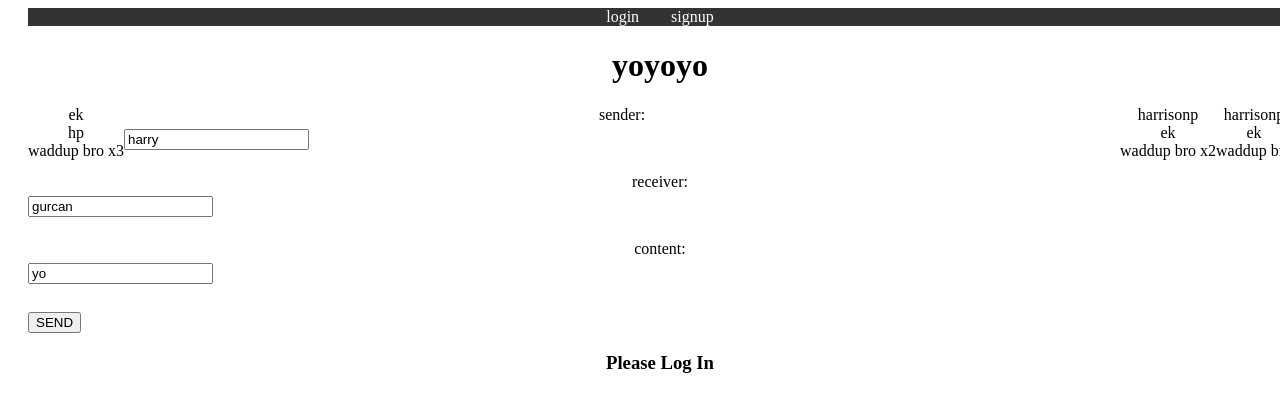
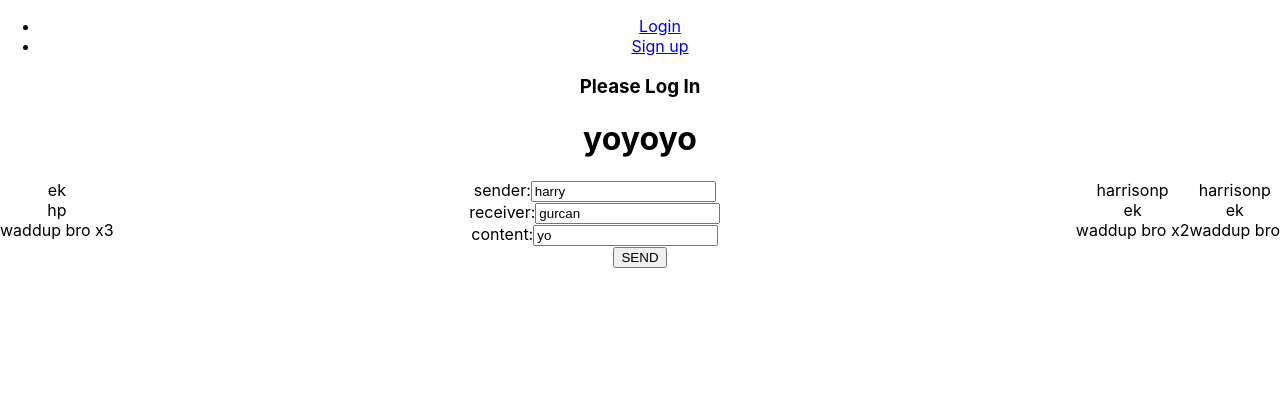
Before and after one commit to HarryPretel/studdy_buddy, a React (Create React App) app in the folder frontend/: page / in a window 1280 px wide. Shown: the top 412 px of the page. Built offline with nearby package versions, Linux system fonts and the light colour scheme.

Commit message:
login/signup

```diff
--- a/frontend/package.json
+++ b/frontend/package.json
@@ -3,14 +3,15 @@
   "version": "0.1.0",
   "private": true,
   "dependencies": {
-    "@testing-library/jest-dom": "^5.11.5",
+    "@material-ui/core": "^4.11.0",
+    "@material-ui/icons": "^4.9.1",
+    "@testing-library/jest-dom": "^5.11.4",
     "@testing-library/react": "^11.1.0",
     "@testing-library/user-event": "^12.1.10",
     "bootstrap": "^4.5.3",
     "mdbreact": "^4.27.0",
     "react": "^17.0.1",
     "react-dom": "^17.0.1",
-    "react-router-dom": "^5.2.0",
     "react-scripts": "4.0.0",
     "web-vitals": "^0.2.4"
   },
--- a/frontend/src/App.css
+++ b/frontend/src/App.css
@@ -1,7 +1,5 @@
 .App {
   text-align: center;
-  margin-left: 20px;
-
 }
 
 .App-logo {
--- a/frontend/src/App.js
+++ b/frontend/src/App.js
@@ -2,10 +2,9 @@
 import Nav from './components/Nav';
 import LoginForm from './components/LoginForm';
 import SignupForm from './components/SignupForm';
-import './App.css';
-
 import MessageForm from './components/MessageForm';
 
+import './App.css';
 
 class App extends Component {
   constructor(props) {
@@ -117,6 +116,7 @@
       default:
         form = null;
     }
+
     let messaging = this.state.messaging ? <MessageForm /> : null
 
     return (
@@ -126,14 +126,16 @@
           display_form={this.display_form}
           handle_logout={this.handle_logout}
          />
-        {form}
-        {messaging}
+
          <h3>
            {this.state.logged_in
              ? `Hello, ${this.state.username}`
              : 'Please Log In'}
          </h3>
+         {form}
+         {messaging}
       </div>
+
     );
   }
 }
--- a/frontend/src/components/LoginForm.js
+++ b/frontend/src/components/LoginForm.js
@@ -1,8 +1,52 @@
 import React from 'react';
 import PropTypes from 'prop-types';
-import { MDBContainer, MDBRow, MDBCol, MDBInput, MDBBtn } from 'mdbreact';
+import Avatar from '@material-ui/core/Avatar';
+import Button from '@material-ui/core/Button';
+import CssBaseline from '@material-ui/core/CssBaseline';
+import TextField from '@material-ui/core/TextField';
+import Link from '@material-ui/core/Link';
+import Grid from '@material-ui/core/Grid';
+import Box from '@material-ui/core/Box';
+import LockOutlinedIcon from '@material-ui/icons/LockOutlined';
+import Typography from '@material-ui/core/Typography';
+import { withStyles } from '@material-ui/core/styles';
+import Container from '@material-ui/core/Container';
 
-class LoginForm extends React.Component {
+
+function Copyright() {
+  return (
+    <Typography variant="body2" color="textSecondary" align="center">
+      {'Copyright © '}
+      <Link color="inherit" href="https://material-ui.com/">
+        Study Buddy
+      </Link>{' '}
+      {new Date().getFullYear()}
+      {'.'}
+    </Typography>
+  );
+}
+
+const useStyles = theme => ({
+  paper: {
+    marginTop: theme.spacing(8),
+    display: 'flex',
+    flexDirection: 'column',
+    alignItems: 'center',
+  },
+  avatar: {
+    margin: theme.spacing(1),
+    backgroundColor: theme.palette.secondary.main,
+  },
+  form: {
+    width: '100%', // Fix IE 11 issue.
+    marginTop: theme.spacing(3),
+  },
+  submit: {
+    margin: theme.spacing(3, 0, 2),
+  },
+});
+
+class LoginForm extends React.Component{
   state = {
     username: '',
     password: ''
@@ -18,26 +62,73 @@
     });
   };
 
-  render() {
+
+
+  render(){
+    const classes = withStyles(useStyles);
     return (
-      <form onSubmit={e => this.props.handle_login(e, this.state)}>
-        <h4>Log In</h4>
-        <label htmlFor="username">Username</label>
-        <input
-          type="text"
+      <Container component="main" maxWidth="xs">
+        <CssBaseline />
+        <div className={classes.paper}>
+          <Avatar className={classes.avatar}>
+            <LockOutlinedIcon />
+          </Avatar>
+          <Typography component="h1" variant="h5">
+            Sign in
+          </Typography>
+          <form className={classes.form} noValidate>
+            <TextField
+              variant="outlined"
+              margin="normal"
+              required
+              fullWidth
+              id="username"
+              label="Username"
               name="username"
               value={this.state.username}
               onChange={this.handle_change}
+              autoFocus
             />
-        <label htmlFor="password">Password</label>
-        <input
+            <TextField
+              variant="outlined"
+              margin="normal"
+              required
+              fullWidth
+              name="password"
+              label="Password"
               type="password"
-          name="password"
+              id="password"
               value={this.state.password}
               onChange={this.handle_change}
+              autoComplete="current-password"
             />
-        <input type="submit" />
+            <Button
+              type="submit"
+              fullWidth
+              variant="contained"
+              color="primary"
+              className={classes.submit}
+            >
+              Sign In
+            </Button>
+            <Grid container>
+              <Grid item xs>
+                <Link href="#" variant="body2">
+                  Forgot password?
+                </Link>
+              </Grid>
+              {/* <Grid item>
+                <Link href="#" variant="body2" onClick={e => this.props.handle_signup}>
+                  {"Don't have an account? Sign Up"}
+                </Link>
+              </Grid> */}
+            </Grid>
           </form>
+        </div>
+        <Box mt={8}>
+          <Copyright />
+        </Box>
+      </Container>
     );
   }
 }
--- a/frontend/src/components/Nav.js
+++ b/frontend/src/components/Nav.js
@@ -1,13 +1,33 @@
 import React from 'react';
 import PropTypes from 'prop-types';
-import styles from '../App.css';
 
 function Nav(props) {
   const logged_out_nav = (
-    <ul>
-      <li onClick={() => props.display_form('login')}>login</li>
-      <li onClick={() => props.display_form('signup')}>signup</li>
-    </ul>
+    // <ul>
+    //   <li onClick={() => props.display_form('login')}>login</li>
+    //   <li onClick={() => props.display_form('signup')}>signup</li>
+    // </ul>
+    <nav id="menu" className="navbar navbar-default navbar-fixed-top">
+    <div className="container">
+      <div
+        className="collapse navbar-collapse"
+        id="bs-example-navbar-collapse-1"
+      >
+        <ul className="nav navbar-nav navbar-right">
+          <li onClick={() => props.display_form('login')}>
+            <a href="#features" className="page-scroll">
+              Login
+            </a>
+          </li>
+          <li onClick={() => props.display_form('signup')}>
+            <a href="#features" className="page-scroll">
+              Sign up
+            </a>
+          </li>
+        </ul>
+      </div>
+    </div>
+    </nav>
   );
 
   const logged_in_nav = (
--- a/frontend/src/components/SignupForm.js
+++ b/frontend/src/components/SignupForm.js
@@ -1,5 +1,51 @@
 import React from 'react';
 import PropTypes from 'prop-types';
+import Avatar from '@material-ui/core/Avatar';
+import Button from '@material-ui/core/Button';
+import CssBaseline from '@material-ui/core/CssBaseline';
+import TextField from '@material-ui/core/TextField';
+import FormControlLabel from '@material-ui/core/FormControlLabel';
+import Checkbox from '@material-ui/core/Checkbox';
+import Link from '@material-ui/core/Link';
+import Grid from '@material-ui/core/Grid';
+import Box from '@material-ui/core/Box';
+import LockOutlinedIcon from '@material-ui/icons/LockOutlined';
+import Typography from '@material-ui/core/Typography';
+import { withStyles } from '@material-ui/core/styles';
+import Container from '@material-ui/core/Container';
+
+function Copyright() {
+  return (
+    <Typography variant="body2" color="textSecondary" align="center">
+      {'Copyright © '}
+      <Link color="inherit" href="https://material-ui.com/">
+        Study Buddy
+      </Link>{' '}
+      {new Date().getFullYear()}
+      {'.'}
+    </Typography>
+  );
+}
+
+const useStyles = theme => ({
+  paper: {
+    marginTop: theme.spacing(8),
+    display: 'flex',
+    flexDirection: 'column',
+    alignItems: 'center',
+  },
+  avatar: {
+    margin: theme.spacing(1),
+    backgroundColor: theme.palette.secondary.main,
+  },
+  form: {
+    width: '100%', // Fix IE 11 issue.
+    marginTop: theme.spacing(3),
+  },
+  submit: {
+    margin: theme.spacing(3, 0, 2),
+  },
+});
 
 class SignupForm extends React.Component {
   state = {
@@ -17,26 +63,105 @@
     });
   };
 
+
   render() {
+    const classes = withStyles(useStyles);
     return (
-      <form onSubmit={e => this.props.handle_signup(e, this.state)}>
-        <h4>Sign Up</h4>
-        <label htmlFor="username">Username</label>
-        <input
-          type="text"
+      <Container component="main" maxWidth="xs">
+        <CssBaseline />
+        <div className={classes.paper}>
+          <Avatar className={classes.avatar}>
+            <LockOutlinedIcon />
+          </Avatar>
+          <Typography component="h1" variant="h5">
+            Sign up
+          </Typography>
+          <form className={classes.form} noValidate>
+            <Grid container spacing={2}>
+              <Grid item xs={12} sm={6}>
+                <TextField
+                  autoComplete="fname"
+                  name="firstName"
+                  variant="outlined"
+                  required
+                  fullWidth
+                  id="firstName"
+                  label="First Name"
+                  autoFocus
+                />
+              </Grid>
+              <Grid item xs={12} sm={6}>
+                <TextField
+                  variant="outlined"
+                  required
+                  fullWidth
+                  id="lastName"
+                  label="Last Name"
+                  name="lastName"
+                  autoComplete="lname"
+                />
+              </Grid>
+              {/* <Grid item xs={12}>
+                <TextField
+                  variant="outlined"
+                  required
+                  fullWidth
+                  id="email"
+                  label="Email Address"
+                  name="email"
+                  autoComplete="email"
+                />
+              </Grid> */}
+              <Grid item xs={12}>
+                <TextField
+                  variant="outlined"
+                  required
+                  fullWidth
+                  id="username"
+                  label="Username"
                   name="username"
                   value={this.state.username}
                   onChange={this.handle_change}
+                  autoComplete="username"
                 />
-        <label htmlFor="password">Password</label>
-        <input
+              </Grid>
+              <Grid item xs={12}>
+                <TextField
+                  variant="outlined"
+                  required
+                  fullWidth
+                  name="password"
+                  label="Password"
                   type="password"
-          name="password"
+                  id="password"
                   value={this.state.password}
                   onChange={this.handle_change}
+                  autoComplete="current-password"
                 />
-        <input type="submit" />
+              </Grid>
+            </Grid>
+            <Button
+              type="submit"
+              fullWidth
+              variant="contained"
+              color="primary"
+              className={classes.submit}
+            >
+              Sign Up
+            </Button>
+            <Grid container justify="flex-end">
+              <Grid item>
+                <Link href="#" variant="body2">
+                  Already have an account? Sign in
+                </Link>
+              </Grid>
+            </Grid>
           </form>
+        </div>
+        <Box mt={5}>
+          <Copyright />
+        </Box>
+      </Container>
     );
   }
 }
--- a/frontend/src/index.css
+++ b/frontend/src/index.css
@@ -1,72 +1,13 @@
-.App {
-  height: 100%;
-  width: 100%;
-  background-position: center;
-  background-size: cover;
-  margin:  0;
+body {
+  margin: 0;
+  font-family: -apple-system, BlinkMacSystemFont, 'Segoe UI', 'Roboto', 'Oxygen',
+    'Ubuntu', 'Cantarell', 'Fira Sans', 'Droid Sans', 'Helvetica Neue',
+    sans-serif;
+  -webkit-font-smoothing: antialiased;
+  -moz-osx-font-smoothing: grayscale;
 }
 
-input {
-  display: block;
-  margin: 5px 0 5px;
+code {
+  font-family: source-code-pro, Menlo, Monaco, Consolas, 'Courier New',
+    monospace;
 }
-
-.App-logo {
-  height: 40vmin;
-  pointer-events: none;
-}
-
-@media (prefers-reduced-motion: no-preference) {
-  .App-logo {
-    animation: App-logo-spin infinite 20s linear;
-  }
-}
-
-.App-header {
-  background-color: #282c34;
-  min-height: 100vh;
-  display: flex;
-  flex-direction: column;
-  align-items: center;
-  justify-content: center;
-  font-size: calc(10px + 2vmin);
-  color: white;
-}
-
-.App-link {
-  color: #61dafb;
-}
-
-ul {
-  list-style-type: none;
-  margin: 0;
-  padding: 0;
-  overflow: hidden;
-  background-color: #333;
-  width: 100%
-}
-
-r {
-  float:right
-}
-
-
-li {
-  display: inline;
-  color: white;
-  text-align: center;
-  padding: 14px 16px;
-  text-decoration: none;
-}
-li:hover {
-  background-color: #111;
-}
-
-@keyframes App-logo-spin {
-  from {
-    transform: rotate(0deg);
-  }
-  to {
-    transform: rotate(360deg);
-  }
-}
```
Also changed, not shown: 2 other files (tests, documents, lock files or other folders). Lines whose indentation alone changed are shown as unchanged.
